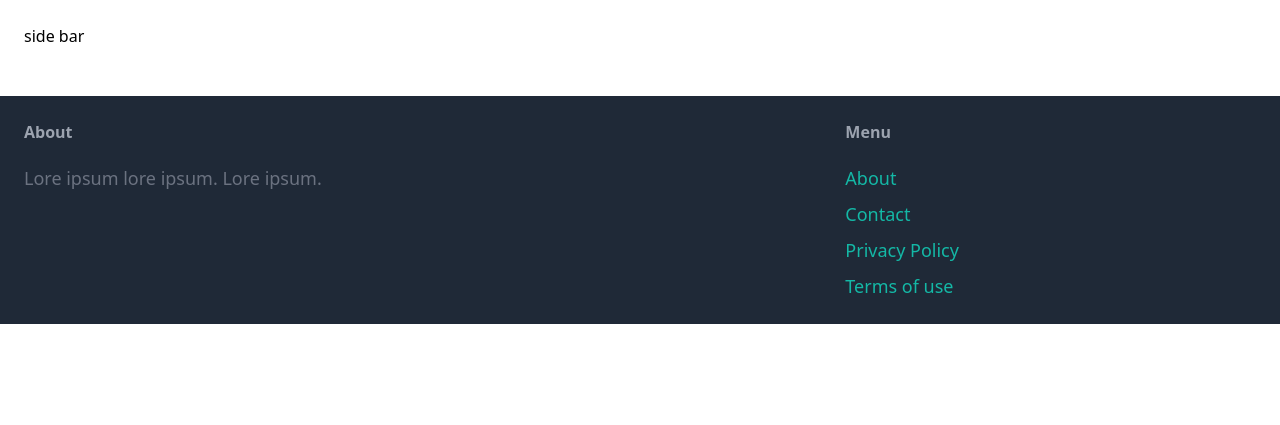
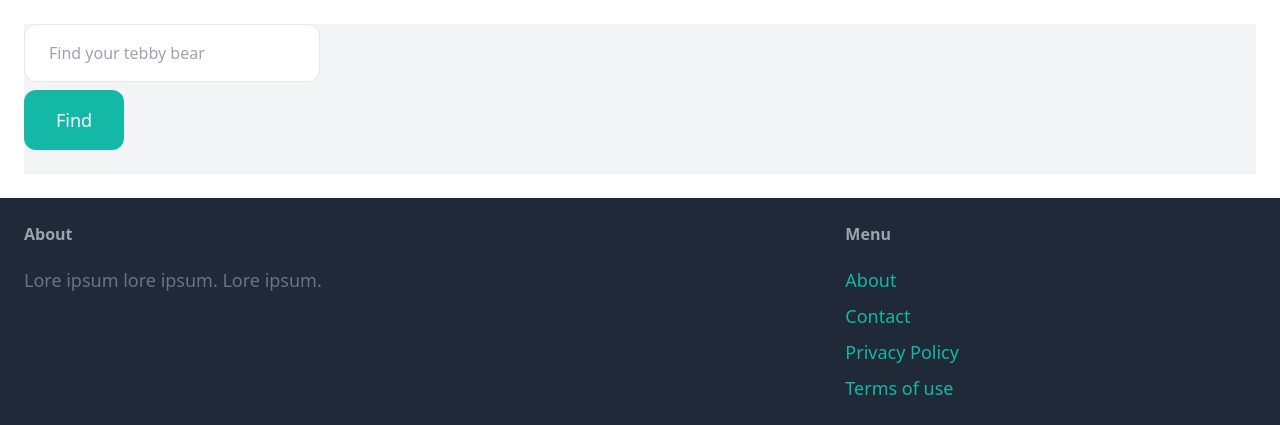
Before and after one commit to oanapintoiu/marketplace, a Django app: page /items/ in a window 1280 px wide. Shown: the part 77-502 px from the top of the page. Run offline with Django 5.2, Linux system fonts and the light colour scheme; data that the repository does not hold is empty; some libraries are stand-ins or nearby versions.

Commit message:
search bar and button added on the find a tebby page

```diff
--- a/tebby_bear/item/templates/item/items.html
+++ b/tebby_bear/item/templates/item/items.html
@@ -5,8 +5,13 @@
 {% endblock %}
 
 {% block content %}
-  <div class="pb-6 grid grid-cols-4 gap-4">
-    <div class="col-span-1">side bar</div>
+  <div class="pb-6 grid grid-cols-4 gap-4 bg-gray-100" >
+    <div class="col-span-1">
+        <form method="get" action="{% url 'item:items' %}">
+            <input name="query" class="w-full py-4 px-6 border rounded-xl" type="text" value="{{query}}" placeholder="Find your tebby bear">
+             <button class="mt-2 py-4 px-8 text-lg bg-teal-500 text-white rounded-xl">Find</button>
+        </form>
+    </div>
 
     <div class="col-span-3">
       <div class="grid grid-cols-3 gap-3">
```
